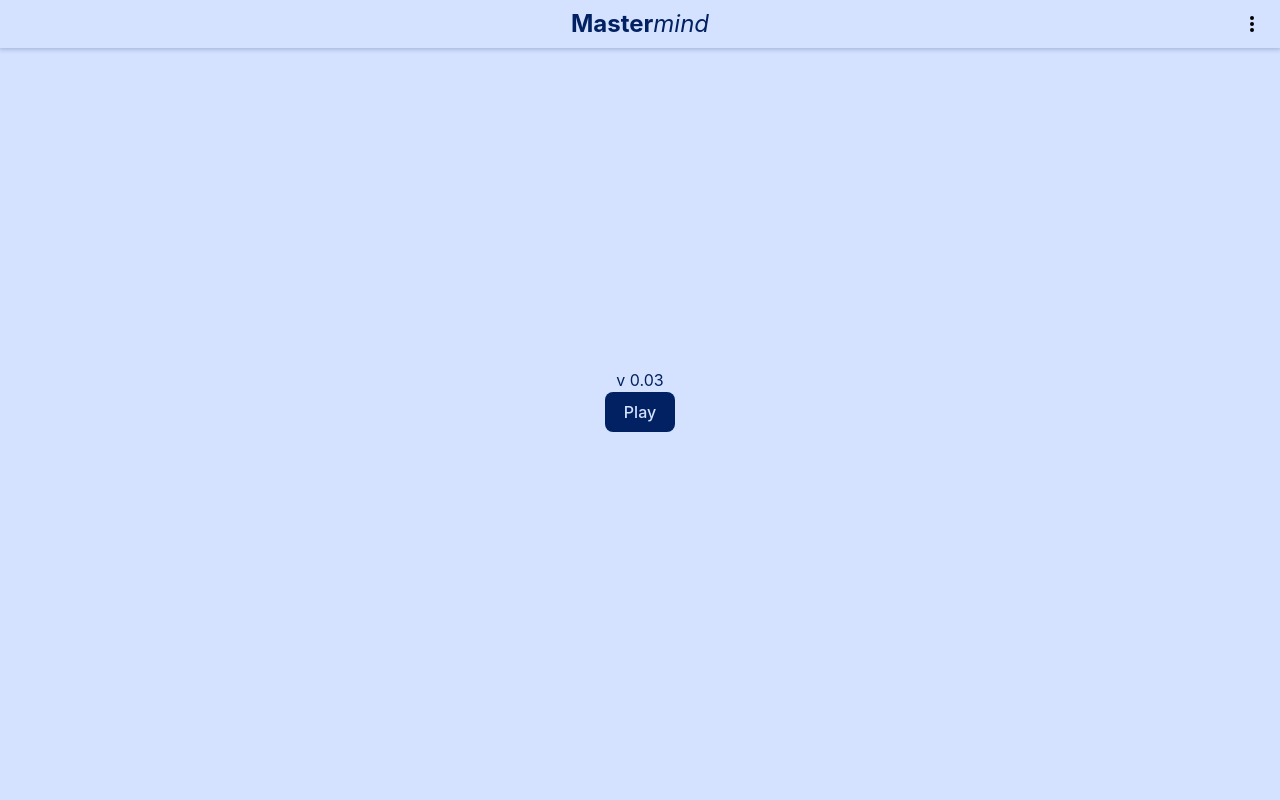
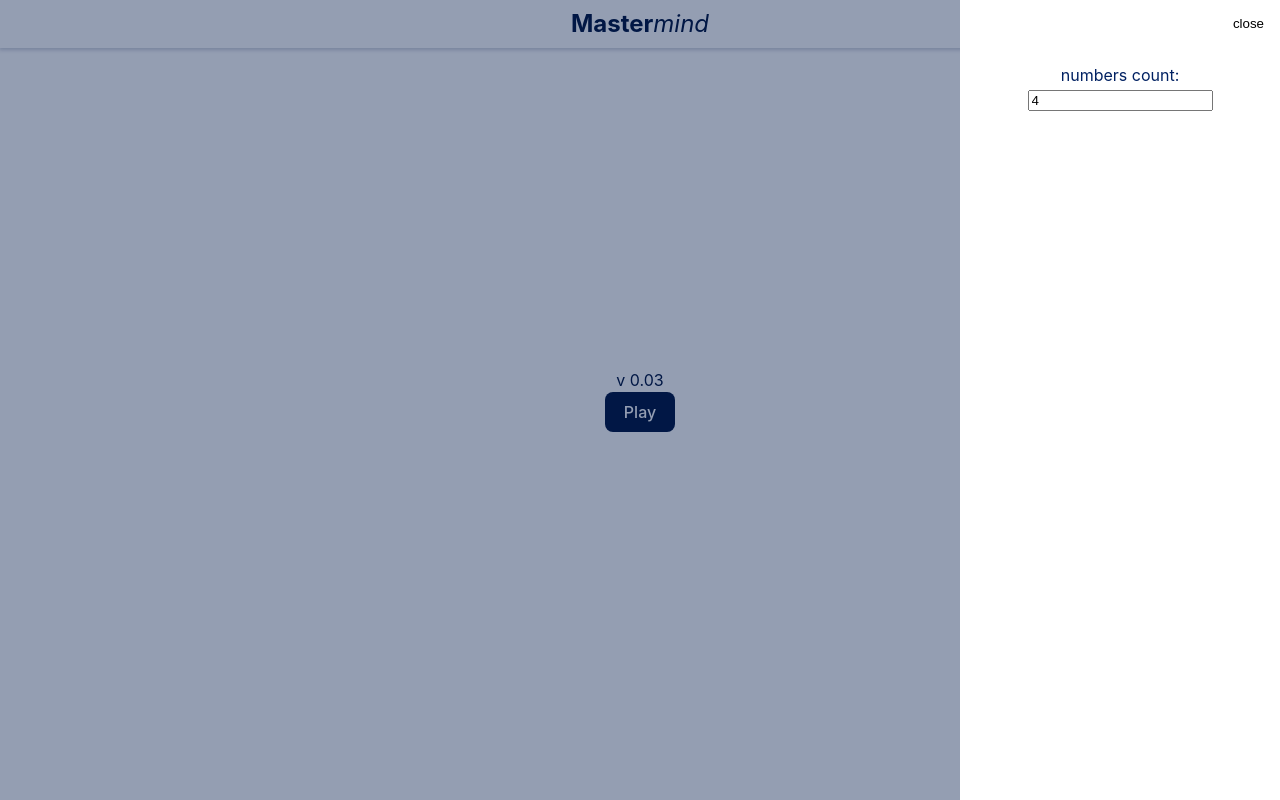
Before and after one commit to RoHell/mastermind, a Vue app: page / in a window 1280 px wide. Both pictures are taken after a click on the button 1252 px from the left and 24 px from the top of the page. Built offline with nearby package versions, Linux system fonts and the light colour scheme.

Commit message:
add menu drawer

```diff
--- a/src/App.vue
+++ b/src/App.vue
@@ -6,6 +6,7 @@ import NumberHits from './components/NumberHits.vue'
 import NumberPicker from './components/NumberPicker.vue'
 import WinAnimation from './components/WinAnimation.vue'
 import NumberTarget from './components/NumberTarget.vue'
+import MenuDrawer from './components/MenuDrawer.vue'
 
 import { useNumbers } from './composables'
 import { HitInterface } from './types'
@@ -13,7 +14,7 @@ import { HitInterface } from './types'
 import { useVibrate } from '@vueuse/core'
 
 const {
-  NUMBERS_COUNT,
+  numbersCount,
   SLIDES_PER_VIEW,
   hitsList,
   targetNumbers,
@@ -24,9 +25,10 @@ const {
 
 const { vibrate } = useVibrate({ pattern: [300, 100, 300] })
 
-const hitResults = ref<number[]>(Array(NUMBERS_COUNT).fill(0))
+const hitResults = ref<number[]>(Array(numbersCount.value).fill(0))
+const isMenuDrawerOpen = ref(false)
 
-const isWin = computed(() => hitsList.value[0]?.points && (hitsList.value[0].points >= NUMBERS_COUNT))
+const isWin = computed(() => hitsList.value[0]?.points && (hitsList.value[0].points >= numbersCount.value))
 
 const startGame = () => {
   hitsList.value = []
@@ -64,7 +66,7 @@ const findHalfHits = (pickedNumbers: number[]) => {
 
 const addResult = (hit: HitInterface) => {
   hitsList.value.unshift(hit)
-  hitResults.value = Array(NUMBERS_COUNT).fill(0)
+  hitResults.value = Array(numbersCount.value).fill(0)
 }
 </script>
 
@@ -93,7 +95,7 @@ const addResult = (hit: HitInterface) => {
       <template #right>
         <button
           type="button"
-          @click=""
+          @click="isMenuDrawerOpen = true"
         >
           <img
             src="./assets/icons/more.svg"
@@ -155,6 +157,11 @@ const addResult = (hit: HitInterface) => {
       >Play</button>
     </div>
   </main>
+
+  <MenuDrawer
+    v-if="isMenuDrawerOpen"
+    @close="isMenuDrawerOpen = false"
+  />
 </template>
 
 <style lang="scss" scoped>
--- /dev/null
+++ b/src/components/MenuDrawer.vue
@@ -0,0 +1,107 @@
+<script setup lang="ts">
+import { onMounted, ref } from 'vue';
+
+import { useNumbers } from '../composables'
+
+const emit = defineEmits(['close'])
+const { numbersCount, setNumbersCount } = useNumbers()
+
+const showContent = ref(false)
+
+const handleClose = () => {
+  showContent.value = false
+  setTimeout(() => emit('close'), 500)
+}
+
+onMounted(() => {
+  showContent.value = true
+})
+
+</script>
+
+<template>
+  <div class="drawer">
+    <Transition name="fade">
+      <div
+        v-if="showContent"
+        class="drawer__overlay"
+        @click="handleClose"
+      />
+    </Transition>
+    <Transition name="slide-right">
+      <div
+        v-if="showContent"
+        class="drawer__main"
+      >
+        <button class="drawer__close" @click="handleClose">
+          close
+        </button>
+        <form>
+          <label for="numbers-count">
+            numbers count:
+          </label>
+          <input
+            id="numbers-count"
+            :value="numbersCount"
+            type="number"
+            @change="setNumbersCount($event.target.value)"
+          >
+        </form>
+      </div>
+    </Transition>
+  </div>
+</template>
+
+<style lang="scss" scoped>
+.drawer {
+  position: relative;
+  z-index: 20;
+
+  &__overlay {
+    position: fixed;
+    left: 0;
+    right: 0;
+    bottom: 0;
+    top: 0;
+    background-color: rgba(black, 0.3);
+  }
+
+  &__main {
+    position: fixed;
+    display: flex;
+    flex-direction: column;
+    width: 100%;
+    max-width: 18rem;
+    right: 0;
+    top: 0;
+    bottom: 0;
+    padding: 1rem;
+    background-color: white;
+  }
+
+  &__close {
+    margin-left: auto;
+    margin-bottom: 2rem;
+  }
+
+  .slide-right-enter-active,
+  .slide-right-leave-active {
+    transition: transform 0.3s ease;
+  }
+
+  .slide-right-enter-from,
+  .slide-right-leave-to {
+    transform: translateX(100%);
+  }
+
+  .fade-enter-active,
+  .fade-leave-active {
+    transition: all 0.5s ease;
+  }
+
+  .fade-enter-from,
+  .fade-leave-to {
+    opacity: 0;
+  }
+}
+</style>
--- a/src/composables/useNumbers.ts
+++ b/src/composables/useNumbers.ts
@@ -7,26 +7,34 @@ const MIN = 0
 const MAX = NUMBERS_RANGE - 1
 const SLIDES_PER_VIEW = 3
 
-const pickedNumbers = ref<number[]>(Array(NUMBERS_COUNT).fill(0))
 
+const numbersCount = ref<number>(NUMBERS_COUNT)
+const pickedNumbers = ref<number[]>(Array(numbersCount.value).fill(0))
 const gameNumber = ref(0)
 const targetNumbers = ref<number[]>([])
 const hitsList = ref<HitInterface[]>([])
 
 export const useNumbers = () => {
+
   const generateTargetNumber = () => {
-    targetNumbers.value = Array.from({ length: NUMBERS_COUNT }, () => Math.floor(Math.random() * NUMBERS_RANGE))
+    targetNumbers.value = Array.from({ length: numbersCount.value }, () => Math.floor(Math.random() * NUMBERS_RANGE))
   };
 
   const numbersRange = (start = 1, stop = MAX, step = 1) => [0 , ...Array.from({ length: (stop - start) / 1 + step }, (_,index) => stop - index * step)];
   // const numbersRange = (start = MAX, stop = MIN, step = 1) => Array.from({ length: (s - start) / 1 + step }, (_,index) => start + index * step);
 
   const resetPickedNumbers = () => {
-    pickedNumbers.value = Array(NUMBERS_COUNT).fill(0)
+    pickedNumbers.value = Array(numbersCount.value).fill(0)
+  }
+
+  const setNumbersCount = (count: number) => {
+    console.log('count', +count)
+    if ((+count < 1) || (+count > 10)) return
+    numbersCount.value = +count
   }
 
   return {
-    NUMBERS_COUNT,
+    numbersCount,
     NUMBERS_RANGE,
     MIN,
     MAX,
@@ -37,6 +45,7 @@ export const useNumbers = () => {
     gameNumber,
     generateTargetNumber,
     numbersRange,
-    resetPickedNumbers
+    resetPickedNumbers,
+    setNumbersCount
   }
 }
```
